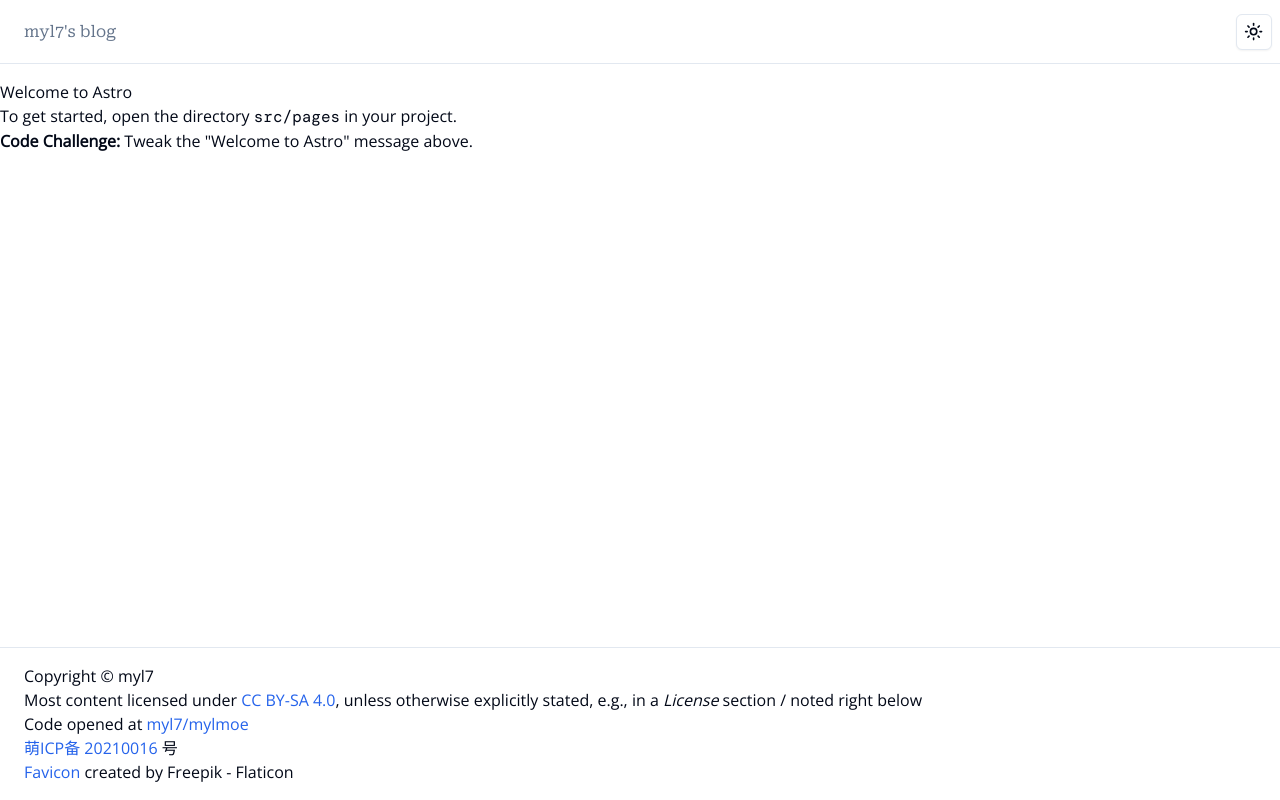
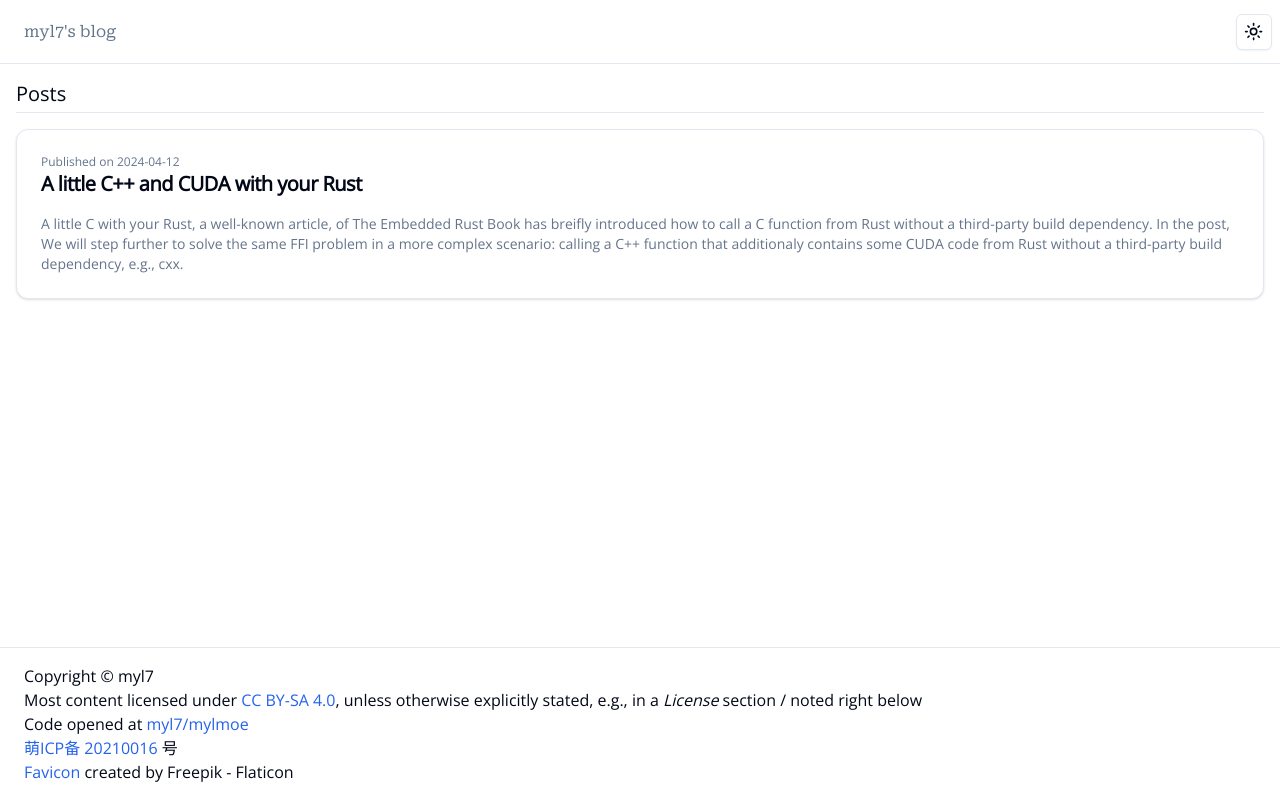
Before and after one commit to myl7/mylmoe, an Astro site: page / in a window 1280 px wide. Built offline with nearby package versions, Linux system fonts and the light colour scheme; Astro itself is replaced by a stand-in of ours; some packages are replaced by stand-ins of ours.

Commit message:
Add basic post list page

```diff
--- /dev/null
+++ b/src/components/ui/card.tsx
@@ -0,0 +1,43 @@
+import * as React from 'react'
+
+import { cn } from '@/lib/utils'
+
+const Card = React.forwardRef<HTMLDivElement, React.HTMLAttributes<HTMLDivElement>>(({ className, ...props }, ref) => (
+  <div ref={ref} className={cn('rounded-xl border bg-card text-card-foreground shadow', className)} {...props} />
+))
+Card.displayName = 'Card'
+
+const CardHeader = React.forwardRef<HTMLDivElement, React.HTMLAttributes<HTMLDivElement>>(
+  ({ className, ...props }, ref) => (
+    <div ref={ref} className={cn('flex flex-col space-y-1.5 p-6 pb-4', className)} {...props} />
+  ),
+)
+CardHeader.displayName = 'CardHeader'
+
+const CardTitle = React.forwardRef<HTMLParagraphElement, React.HTMLAttributes<HTMLHeadingElement>>(
+  ({ className, ...props }, ref) => (
+    <h3 ref={ref} className={cn('font-semibold leading-none tracking-tight', className)} {...props} />
+  ),
+)
+CardTitle.displayName = 'CardTitle'
+
+const CardDescription = React.forwardRef<HTMLParagraphElement, React.HTMLAttributes<HTMLParagraphElement>>(
+  ({ className, ...props }, ref) => (
+    <p ref={ref} className={cn('text-sm text-muted-foreground', className)} {...props} />
+  ),
+)
+CardDescription.displayName = 'CardDescription'
+
+const CardContent = React.forwardRef<HTMLDivElement, React.HTMLAttributes<HTMLDivElement>>(
+  ({ className, ...props }, ref) => <div ref={ref} className={cn('p-6 pt-0', className)} {...props} />,
+)
+CardContent.displayName = 'CardContent'
+
+const CardFooter = React.forwardRef<HTMLDivElement, React.HTMLAttributes<HTMLDivElement>>(
+  ({ className, ...props }, ref) => (
+    <div ref={ref} className={cn('flex items-center p-6 pt-0', className)} {...props} />
+  ),
+)
+CardFooter.displayName = 'CardFooter'
+
+export { Card, CardHeader, CardFooter, CardTitle, CardDescription, CardContent }
--- a/src/pages/index.astro
+++ b/src/pages/index.astro
@@ -1,16 +1,46 @@
 ---
 import BaseLayout from '@/layouts/BaseLayout.astro'
+import { getCollection } from 'astro:content'
+import { Card, CardContent, CardDescription, CardHeader, CardTitle } from '@/components/ui/card'
 
 const title = "myl7's blog"
 const description = "myl7's blog"
+
+const posts = (await getCollection('posts', ({ data: { unlisted } }) => unlisted != true)).sort((a, b) => {
+  const timeDelta = b.data.pubDate.getTime() - a.data.pubDate.getTime()
+  if (timeDelta != 0) return timeDelta
+  return a.slug < b.slug ? -1 : 1
+})
 ---
 
 <BaseLayout {title} {description}>
-  <main>
-    <h1>Welcome to <span class="text-gradient">Astro</span></h1>
-    <p class="instructions">
-      To get started, open the directory <code>src/pages</code> in your project.<br />
-      <strong>Code Challenge:</strong> Tweak the "Welcome to Astro" message above.
-    </p>
+  <main class="flex flex-col px-4">
+    <h1 class="sr-only">myl7's blog!</h1>
+    <section class="flex flex-col gap-4">
+      <div class="flex flex-col gap-1">
+        <h2 class="text-xl">Posts</h2>
+        <hr />
+      </div>
+      {
+        posts.map(({ slug, data: { title, pubDate, description, updDate } }) => (
+          <Card>
+            <CardHeader>
+              <p class="text-xs text-muted-foreground">
+                Published on {pubDate.toISOString().slice(0, 10)}
+                {updDate && ` and updated on ${updDate.toISOString().slice(0, 10)}`}
+              </p>
+              <CardTitle className="text-xl">
+                <a class="hover:underline" href={`/p/${slug}`}>
+                  {title}
+                </a>
+              </CardTitle>
+            </CardHeader>
+            <CardContent>
+              <CardDescription>{description}</CardDescription>
+            </CardContent>
+          </Card>
+        ))
+      }
+    </section>
   </main>
 </BaseLayout>
```
